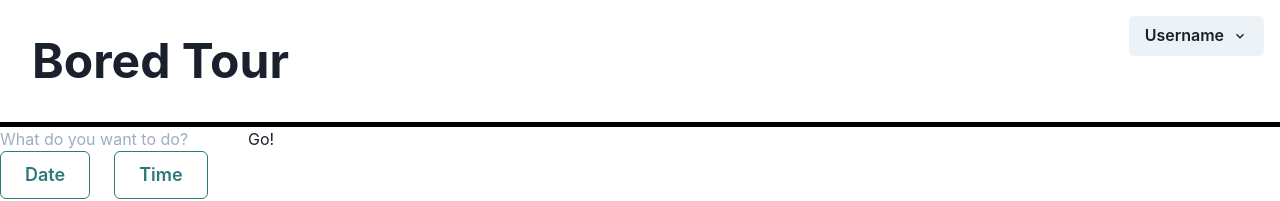
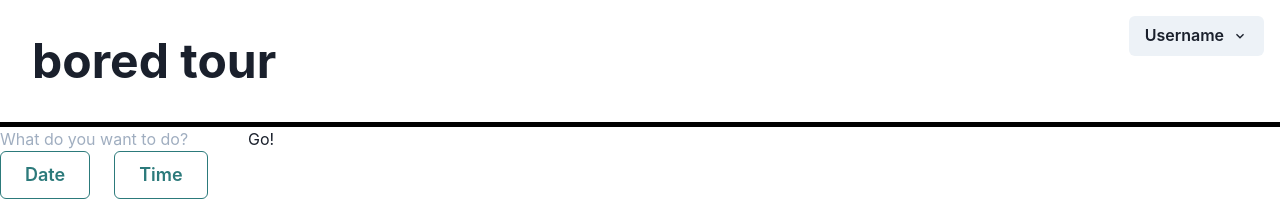
Before and after one commit to Pacific-Blue-Ocean/bored-tour, a React app: page / in a window 1280 px wide. Shown: the top 201 px of the page. Built offline with nearby package versions, Linux system fonts and the light colour scheme; no server answers; the HTML template or start-up script is replaced by a standard one.

Commit message:
change bored tour to lower case, want to change font but unsure how with chakra

```diff
--- a/client/src/components/App.jsx
+++ b/client/src/components/App.jsx
@@ -37,7 +37,7 @@ const App = () => {
     <div>
       <Flex style={{ borderBottom: '5px solid black' }}>
         <Link to="/">
-          <Heading as='h1' fontSize='6vh' color='brand.500' p={8}>Bored Tour</Heading>
+          <Heading as='h1' fontSize='6vh' color='brand.500' p={8}>bored tour</Heading>
         </Link>
         <Spacer />
         <Box p={4}>
--- a/client/src/components/header.js
+++ b/client/src/components/header.js
@@ -41,7 +41,7 @@ export const Header = () => {
       <Flex style={{ borderBottom: '5px solid black' }}>
         <Link to="/">
           <Heading as='h1' fontSize='6vh' color='whiteAlpha.900' p={8}
-          >Bored Tour</Heading>
+          >bored tour</Heading>
         </Link>
         <Spacer />
         <Box p={4}>
```
